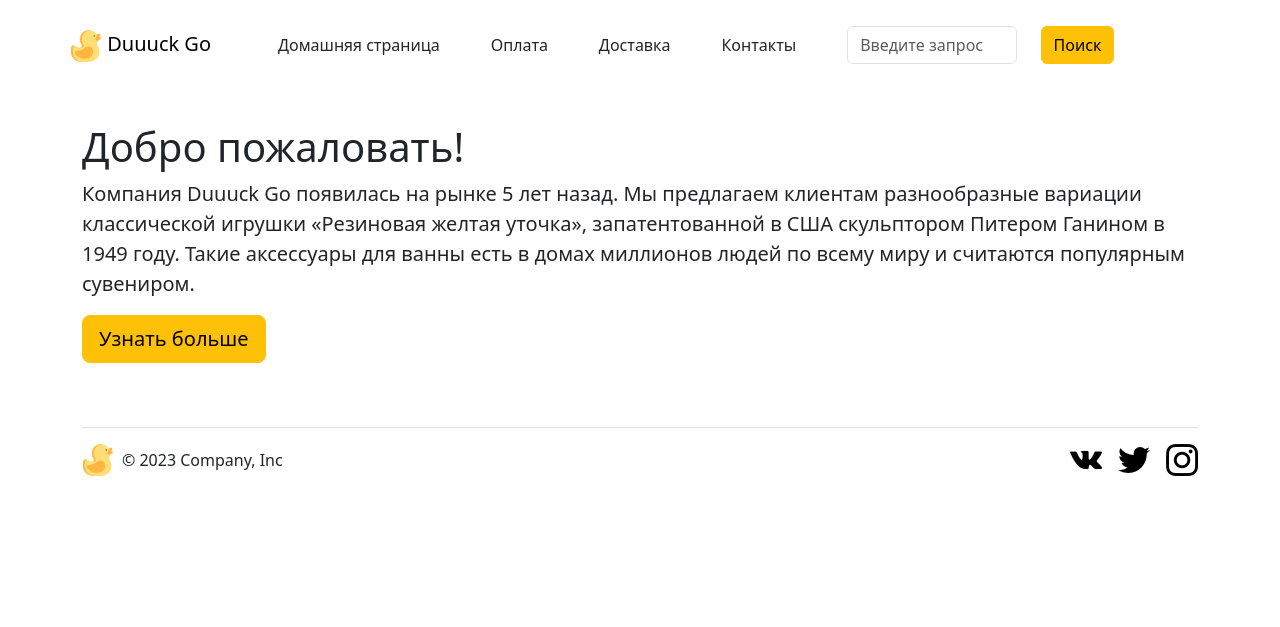
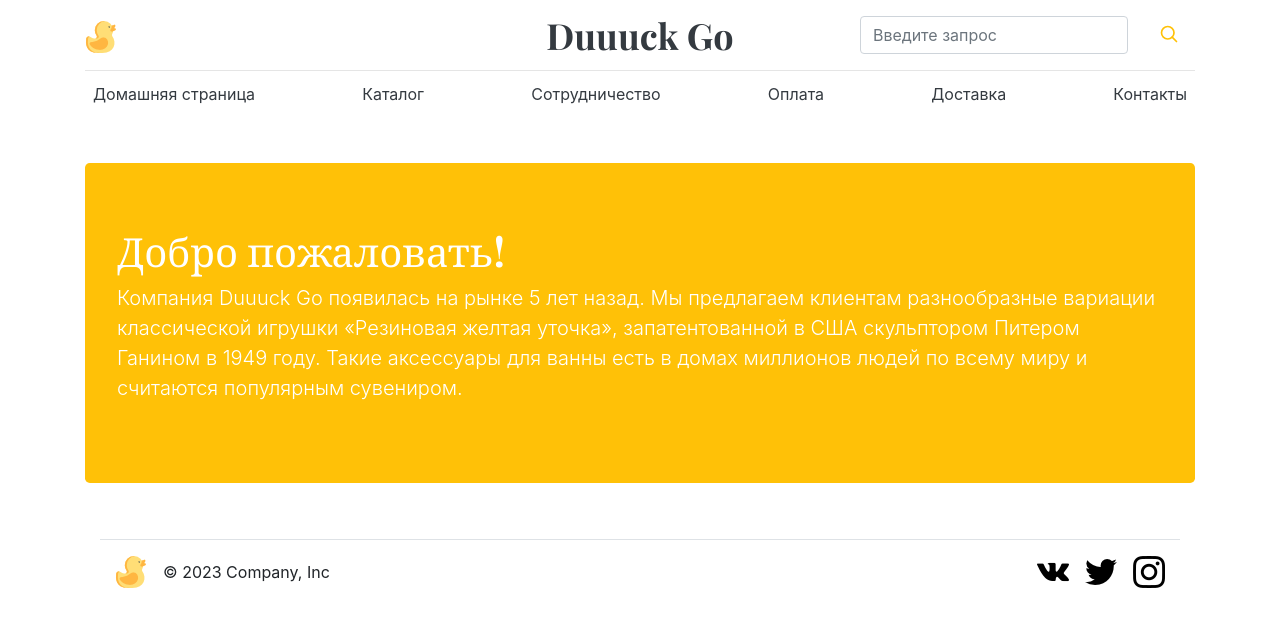
Before and after one commit to Infuzoria/duck_shop, a Django app: page / in a window 1280 px wide. Shown: the top 627 px of the page. Run offline with Django 4.2, Linux system fonts and the light colour scheme; data that the repository does not hold is empty; some libraries are stand-ins or nearby versions.

Commit message:
Отредактировали главную страницу, привели к общему виду

```diff
--- a/catalog/templates/home_page.html
+++ b/catalog/templates/home_page.html
@@ -3,84 +3,109 @@
 <html lang="en">
 <head>
     <meta charset="utf-8">
-    <meta name="viewport" content="width=device-width, initial-scale=1">
+    <meta name="viewport" content="width=device-width, initial-scale=1, shrink-to-fit=no">
+    <meta name="description" content="">
+    <meta name="author" content="">
+    <link rel="icon" href="/docs/4.0/assets/img/favicons/favicon.ico">
+
     <title>Duuuck Go</title>
-    <link href="https://cdn.jsdelivr.net/npm/bootstrap@5.3.2/dist/css/bootstrap.min.css" rel="stylesheet"
-          integrity="sha384-T3c6CoIi6uLrA9TneNEoa7RxnatzjcDSCmG1MXxSR1GAsXEV/Dwwykc2MPK8M2HN" crossorigin="anonymous">
+
+    <link rel="canonical" href="https://getbootstrap.com/docs/4.0/examples/blog/">
+
+    <!-- Bootstrap core CSS -->
+    <link href="{% static 'css/bootstrap.min.css' %}" rel="stylesheet">
+
+    <!-- Custom styles for this template -->
+    <link href="https://fonts.googleapis.com/css?family=Playfair+Display:700,900" rel="stylesheet">
+    <link href="{% static 'css/blog.css' %}" rel="stylesheet">
 </head>
 
 <body>
+
 <div class="container">
-    <div class="row mt-3">
-        <nav class="navbar navbar-light justify-content-between">
-            <a class="navbar-brand" href="#">
+    <header class="blog-header py-3">
+        <div class="row flex-nowrap justify-content-between align-items-center">
+            <div class="col-4 pt-1">
                 <img src="{% static 'images/duck1.png' %}" alt="">
-                Duuuck Go
-            </a>
-            <a class="nav-link" href="#">Домашняя страница</a>
-            <a class="nav-link" href="#">Оплата</a>
-            <a class="nav-link" href="#">Доставка</a>
-            <a class="nav-link" href="/contacts/">Контакты</a>
-
-            <div class="row">
+            </div>
+            <div class="col-4 text-center">
+                <a class="blog-header-logo text-dark" href="/">Duuuck Go</a>
+            </div>
+            <div class="col-4 d-flex justify-content-end align-items-center">
                 <div class="col">
                     <input class="form-control me-2" type="search" placeholder="Введите запрос" aria-label="Search">
                 </div>
-                <div class="col">
-                    <button class="btn btn-warning" type="submit">Поиск</button>
+                <a class="text-warning" href="#">
+                    <svg xmlns="http://www.w3.org/2000/svg" width="20" height="20" viewBox="0 0 24 24" fill="none"
+                         stroke="currentColor" stroke-width="2" stroke-linecap="round" stroke-linejoin="round"
+                         class="mx-3">
+                        <circle cx="10.5" cy="10.5" r="7.5"></circle>
+                        <line x1="21" y1="21" x2="15.8" y2="15.8"></line>
+                    </svg>
+                </a>
             </div>
         </div>
+    </header>
+
+    <div class="nav-scroller py-1 mb-2">
+        <nav class="nav d-flex justify-content-between">
+            <a class="p-2 text-dark" href="/">Домашняя страница</a>
+            <a class="p-2 text-dark" href="#">Каталог</a>
+            <a class="p-2 text-dark" href="#">Сотрудничество</a>
+            <a class="p-2 text-dark" href="#">Оплата</a>
+            <a class="p-2 text-dark" href="#">Доставка</a>
+            <a class="p-2 text-dark" href="/contacts/">Контакты</a>
         </nav>
     </div>
 
     <div class="row mt-5">
         <div class="col-12">
-            <div class="jumbotron">
+            <div class="jumbotron bg-warning text-white">
                 <h1>Добро пожаловать!</h1>
                 <p class="lead">Компания Duuuck Go появилась на рынке 5 лет назад. Мы предлагаем клиентам
                     разнообразные вариации классической игрушки «Резиновая желтая уточка», запатентованной в США
                     скульптором Питером Ганином в 1949 году. Такие аксессуары для ванны есть в домах миллионов людей
                     по всему миру и считаются популярным сувениром.</p>
-                <p class="lead">
-                    <a class="btn btn-warning btn-lg" href="#" role="button">Узнать больше</a>
-                </p>
             </div>
         </div>
     </div>
 
+    <div class="container">
+
         <div class="row">
             {% for object in object_list%}
-        <div class="col-sm-3 mt-3">
-            <div class="card rounded-3 shadow-sm">
-                <div class="card-header">
-                    <img src="{% static object.image %}" alt="">
+            <div class="col-4 mt-3">
+                <div class="card border-warning rounded-3 shadow-sm">
+                    <div class="card-header bg-white text-center">
+                        <img src="{% static object.image %}" width="220" height="263" alt="">
                     </div>
                     <div class="card-body text-center">
-                    <div class="row">
+                        <div class="row justify-content-center">
                             <h5 class="card-title">{{ object.name }}</h5>
                             <h7 class="card-title">{{ object.description|truncatechars:100 }}</h7>
                         </div>
-                    <a href="#" class="btn btn-outline-warning">Всего {{ object.price }} рублей</a>
+                        <a href="#" class="btn btn-warning">Всего {{ object.price }} рублей</a>
                     </div>
                 </div>
             </div>
             {% endfor %}
         </div>
     </div>
-<div class="container mt-5">
+
+    <div class="container mt-2">
         <footer class="d-flex flex-wrap justify-content-between align-items-center py-3 my-4 border-top">
             <div class="col-md-4 d-flex align-items-center">
-            <a href="/" class="mb-3 me-2 mb-md-0 text-muted text-decoration-none lh-1">
+                <a href="/" class="mr-3 me-2 mb-md-0 text-muted text-decoration-none lh-1">
                     <img src="{% static 'images/duck1.png' %}" alt="">
                 </a>
                 <span class="mb-3 mb-md-0">© 2023 Company, Inc</span>
             </div>
 
             <ul class="nav col-md-4 justify-content-end list-unstyled d-flex">
-            <li class="ms-3"><a class="text-muted" href="#">
+                <li class="mr-3"><a class="text-muted" href="#">
                     <img src="{% static 'images/social.png' %}" alt="">
                 </a></li>
-            <li class="ms-3"><a class="text-muted" href="#">
+                <li class="mr-3"><a class="text-muted" href="#">
                     <img src="{% static 'images/twitter.png' %}" alt="">
                 </a></li>
                 <li class="ms-3"><a class="text-muted" href="#">
@@ -90,8 +115,22 @@
         </footer>
     </div>
 
-<script src="https://cdn.jsdelivr.net/npm/bootstrap@5.3.2/dist/js/bootstrap.bundle.min.js"
-        integrity="sha384-C6RzsynM9kWDrMNeT87bh95OGNyZPhcTNXj1NW7RuBCsyN/o0jlpcV8Qyq46cDfL"
+    <!-- Bootstrap core JavaScript
+    ================================================== -->
+    <!-- Placed at the end of the document so the pages load faster -->
+    <script src="{% static 'js/jquery.js' %}"
+            integrity="sha384-KJ3o2DKtIkvYIK3UENzmM7KCkRr/rE9/Qpg6aAZGJwFDMVNA/GpGFF93hXpG5KkN"
             crossorigin="anonymous"></script>
+    <script>window.jQuery || document.write('<script src="{% static 'js/jquery.js' %}"><\/script>')</script>
+    <script src="{% static 'js/popper.js' %}"></script>
+    <script src="{% static 'js/bootstrap.min.js' %}"></script>
+    <script src="{% static 'js/holder.js' %}"></script>
+    <script>
+        Holder.addTheme('thumb', {
+          bg: '#55595c',
+          fg: '#eceeef',
+          text: 'Thumbnail'
+        });
+    </script>
 </body>
 </html>
```
Lines whose indentation alone changed are shown as unchanged.
